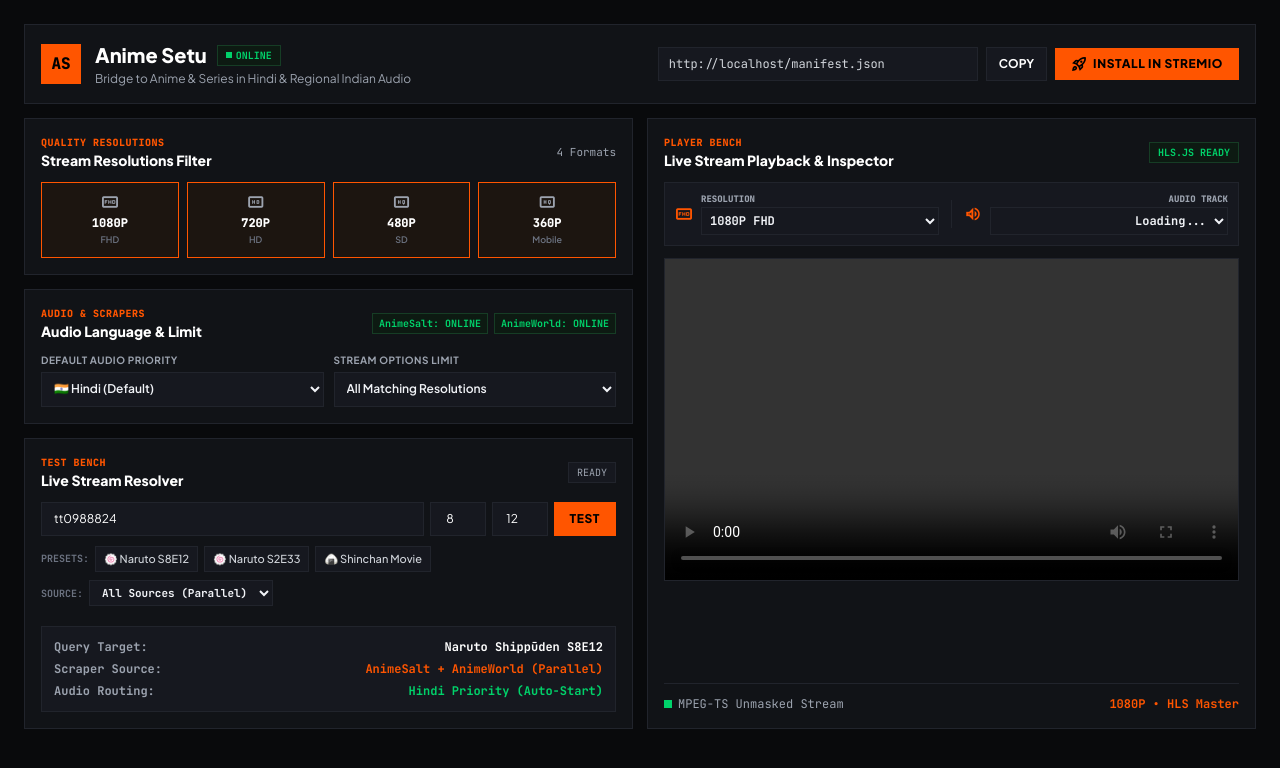
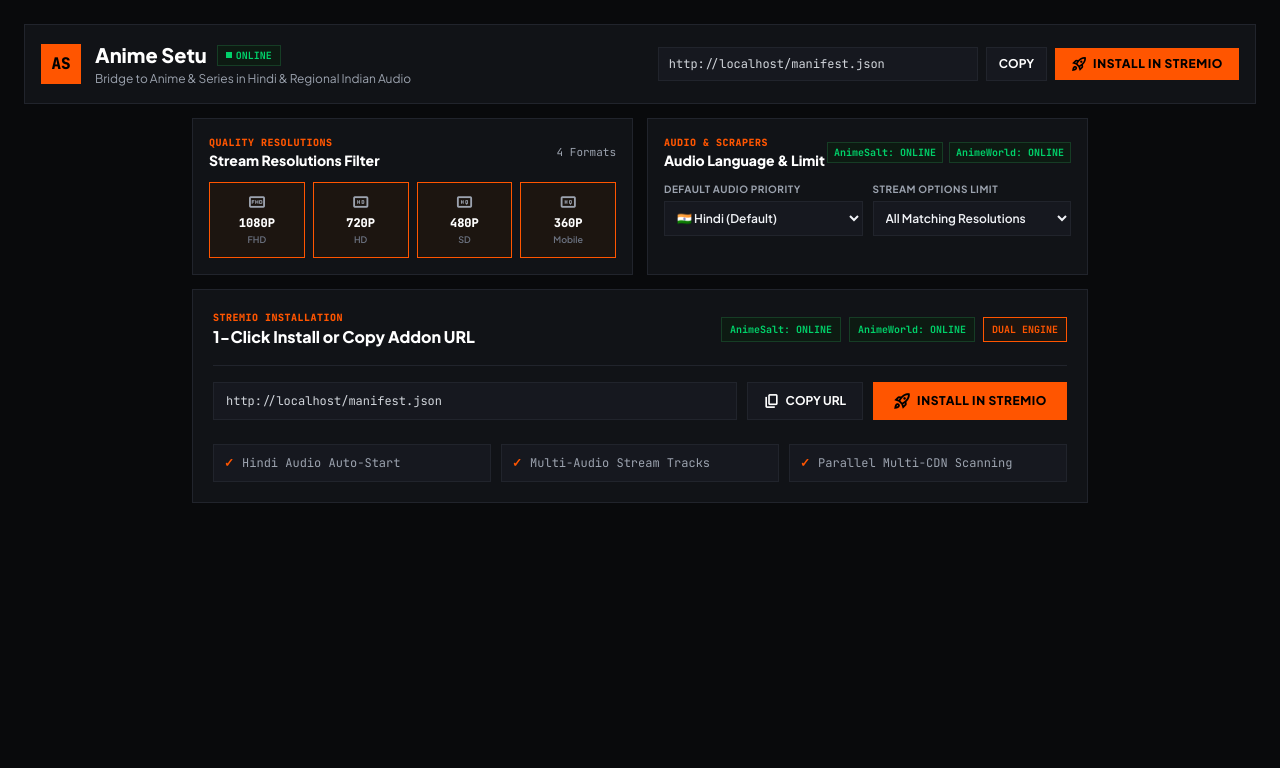
Before and after one commit to mayurgj/anime-setu, a website: page public/index.html in a window 1280 px wide. Drawn offline with nearby package versions, Linux system fonts and the light colour scheme.

Commit message:
fix(ui): enforce hidden test/player bench by default in markup and remove secret docs

```diff
--- a/public/index.html
+++ b/public/index.html
@@ -108,11 +108,11 @@
     <!-- 2-COLUMN BALANCED DASHBOARD -->
     <div id="main-dashboard-grid" class="grid grid-cols-1 lg:grid-cols-12 gap-3.5 w-full items-stretch">
 
-      <!-- LEFT COLUMN: CONFIGURATION & SEARCH BENCH (Span 6) -->
-      <div id="left-config-column" class="lg:col-span-6 flex flex-col gap-3.5 justify-between">
+      <!-- LEFT COLUMN: CONFIGURATION CARDS (Centered by Default) -->
+      <div id="left-config-column" class="lg:col-span-12 max-w-4xl mx-auto w-full flex flex-col gap-3.5">
 
         <!-- CONTAINER FOR CONFIGURATION CARDS -->
-        <div id="config-cards-container" class="flex flex-col gap-3.5 w-full">
+        <div id="config-cards-container" class="grid grid-cols-1 md:grid-cols-2 gap-3.5 w-full">
 
         <!-- 1. RESOLUTION FILTER CARD (4 Columns: 1080P, 720P, 480P, 360P) -->
         <div class="bg-dark-card border border-dark-border p-4 flex flex-col gap-3">
@@ -210,8 +210,8 @@
 
         </div>
 
-        <!-- 3. TEST BENCH & SEARCH RESOLVER CARD -->
-        <div id="test-bench-card" class="bg-dark-card border border-dark-border p-4 flex flex-col gap-3 flex-1 justify-between">
+        <!-- 3. TEST BENCH & SEARCH RESOLVER CARD (Hidden by Default) -->
+        <div id="test-bench-card" class="hidden bg-dark-card border border-dark-border p-4 flex flex-col gap-3 flex-1 justify-between">
           <div>
             <div class="flex items-center justify-between">
               <div>
@@ -276,8 +276,8 @@
             </div>
           </div>
         </div>
-        <!-- DEPLOYED VIEW: INSTALLATION & INFO CARD (Shown only when Test/Player Bench is hidden) -->
-        <div id="deployed-install-card" class="hidden bg-dark-card border border-dark-border p-5 flex flex-col gap-4">
+        <!-- DEPLOYED VIEW: INSTALLATION & INFO CARD (Shown by Default) -->
+        <div id="deployed-install-card" class="bg-dark-card border border-dark-border p-5 flex flex-col gap-4">
           <div class="flex flex-col sm:flex-row items-start sm:items-center justify-between gap-3 border-b border-dark-border pb-4">
             <div>
               <span class="font-mono text-[10px] font-extrabold uppercase tracking-wider text-brand block">
@@ -321,8 +321,8 @@
         </div>
       </div>
 
-      <!-- RIGHT COLUMN: VIDEO PLAYER BENCH WITH TOP DROPDOWNS (Span 6) -->
-      <div id="player-bench-card" class="lg:col-span-6 bg-dark-card border border-dark-border p-4 flex flex-col justify-between h-full">
+      <!-- RIGHT COLUMN: VIDEO PLAYER BENCH WITH TOP DROPDOWNS (Hidden by Default) -->
+      <div id="player-bench-card" class="hidden lg:col-span-6 bg-dark-card border border-dark-border p-4 flex flex-col justify-between h-full">
 
         <div>
           <!-- Header -->
@@ -435,6 +435,9 @@
       );
 
       applyBenchVisibility(hasValidKey);
+      if (hasValidKey) {
+        testResolve();
+      }
     }
 
     function applyBenchVisibility(enableTestBench) {
@@ -711,6 +714,7 @@
     }
 
     window.onload = () => {
+      checkDeploymentMode();
       updateConfig();
     };
   </script>
```
Also changed, not shown: README.md.
